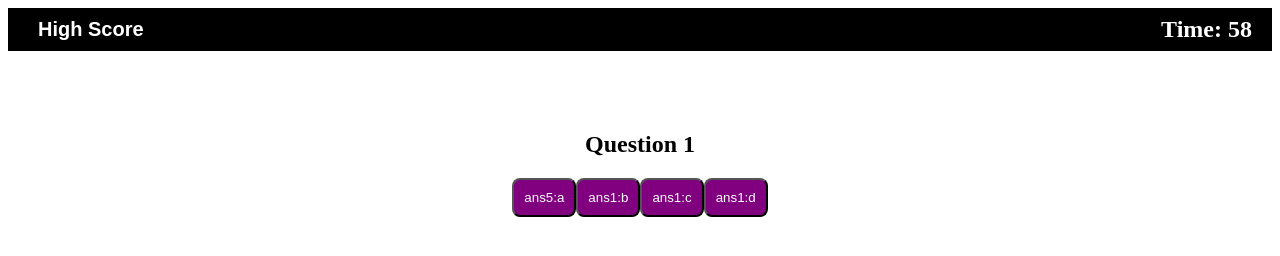
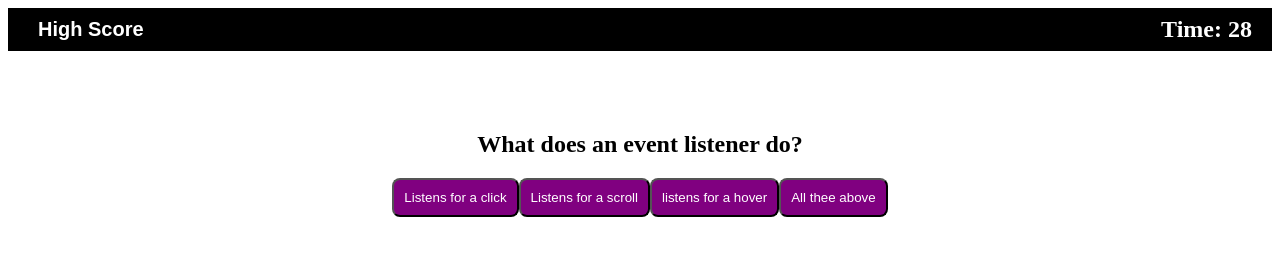
Before and after one commit to angelagola-ko/code-quiz, a plain HTML site: page index.html in a window 1280 px wide. Both pictures are taken after a click on the button "Start Quiz". Drawn offline with Linux system fonts and the light colour scheme.

Commit message:
Added setTimeout to mark questions correct/incorrect

```diff
--- a/assets/questions.js
+++ b/assets/questions.js
@@ -1,27 +1,27 @@
 const questions = [
     {
-        Q: 'Question 1',
-        A: ['ans5:a','ans1:b','ans1:c','ans1:d'],
-        C: 'ans1:d'
+        Q: 'What does an event listener do?',
+        A: ['Listens for a click','Listens for a scroll','listens for a hover','All thee above'],
+        C: 'All thee above'
     },
     {
-        Q: 'Question 2',
-        A: ['ans2:a','ans2:b','ans2:c','ans2:d'],
-        C: 'ans2:d'
+        Q: 'What does CSS stand for?',
+        A: ['Cascading Styler Sheet','Cascading Style Sheet','Cats Stealing Socks','Cascading Style Strings'],
+        C: 'Cascading Style Sheet'
     },
     {
-        Q: 'Question 3',
-        A: ['ans3:a','ans3:b','ans3:c','ans3:d'],
-        C: 'ans3:d'
+        Q: 'If you wanted to add a countdown clock in JS, what is a correct way to do it?',
+        A: ['setInterval(handleClock,1000)','setInterval: handleClock, 1000;','setTimeClock(handleClock,1000)','SetTimeClock: handleClock, 1000;'],
+        C: 'setInterval(handleClock,1000)'
     },
     {
-        Q: 'Question 4',
-        A: ['ans4:a','ans4:b','ans4:c','ans4:d'],
-        C: 'ans4:d'
+        Q: 'What is 5+5?',
+        A: ['0','5','25','10'],
+        C: '10'
     },
     {
-        Q: 'Question 5',
-        A: ['ans5:a','ans5:b','ans5:c','ans5:d'],
-        C: 'ans5:d'
+        Q: 'How many lives does a cat have?',
+        A: ['1','9','5','They are immortal'],
+        C: '9'
     }
 ]
--- a/assets/script.js
+++ b/assets/script.js
@@ -33,7 +33,7 @@
 
 let qI = 0;
 let clockId;
-let time = 60;
+let time = 30;
 let banner = document.querySelector('.banner');
 document.querySelector('#start').addEventListener('click',handleStart);
 
@@ -44,6 +44,7 @@ function handleStart() {
 
 function handleQuestions() {
     if(qI<questions.length){
+        let taskInfoE1 = document.createElement("div");
         const { Q,A,C } = questions[qI];
         qI++;
         banner.innerHTML = `<h2>${Q}</h2>`;
@@ -52,13 +53,20 @@ function handleQuestions() {
             btn.innerText = ans;
             btn.addEventListener('click', (e) => {
                 if(C == e.target.innerText){
-                    time += 5;
+                    time += 0;
+                    taskInfoE1.className = "markit";
+                    taskInfoE1.innerHTML = "<p>" + "Correct" + "</p>";
+                    setTimeout(handleQuestions,3000);
+
                 } else {
-                    time -= 5;
+                    time -= 10;
+                    taskInfoE1.className = "markit";
+                    taskInfoE1.innerHTML = "<p>" + "Incorrect" + "</p>";
+                    setTimeout(handleQuestions,3000);
                 };
-                handleQuestions();
             })
             banner.appendChild(btn);
+            banner.appendChild(taskInfoE1);
         });
     }
 }
--- a/index.html
+++ b/index.html
@@ -10,13 +10,13 @@
 <body>
     <nav>
         <button id="highScore"><h2>High Score</h2></button>
-        <h2>Time: <span id="time">60</span></h2>
+        <h2>Time: <span id="time">30</span></h2>
     </nav>
 
     <div class="container">
         <div class="banner">
             <h1>Coding Quiz</h1>
-            <p>Lorem ipsum dolor sit amet consectetur adipisicing elit. Odio velit nemo quisquam. Nemo, dicta velit ea soluta commodi accusantium nobis debitis natus, iure reiciendis maxime.</p>
+            <p>Try to answer the following code-related questions within the time limit. Keep in mind that incorrect answers will penalize your score/time by ten seconds!</p>
             <button id="start">Start Quiz</button>
         </div>
     </div>
```
